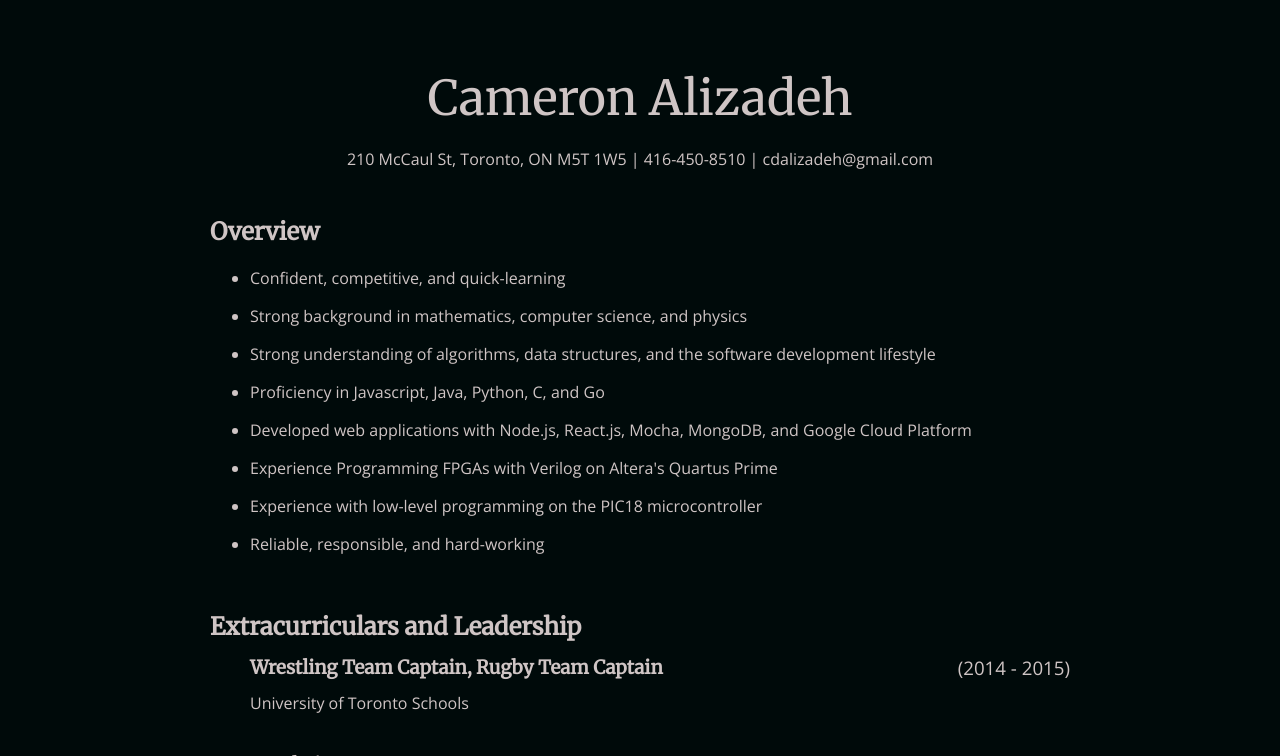
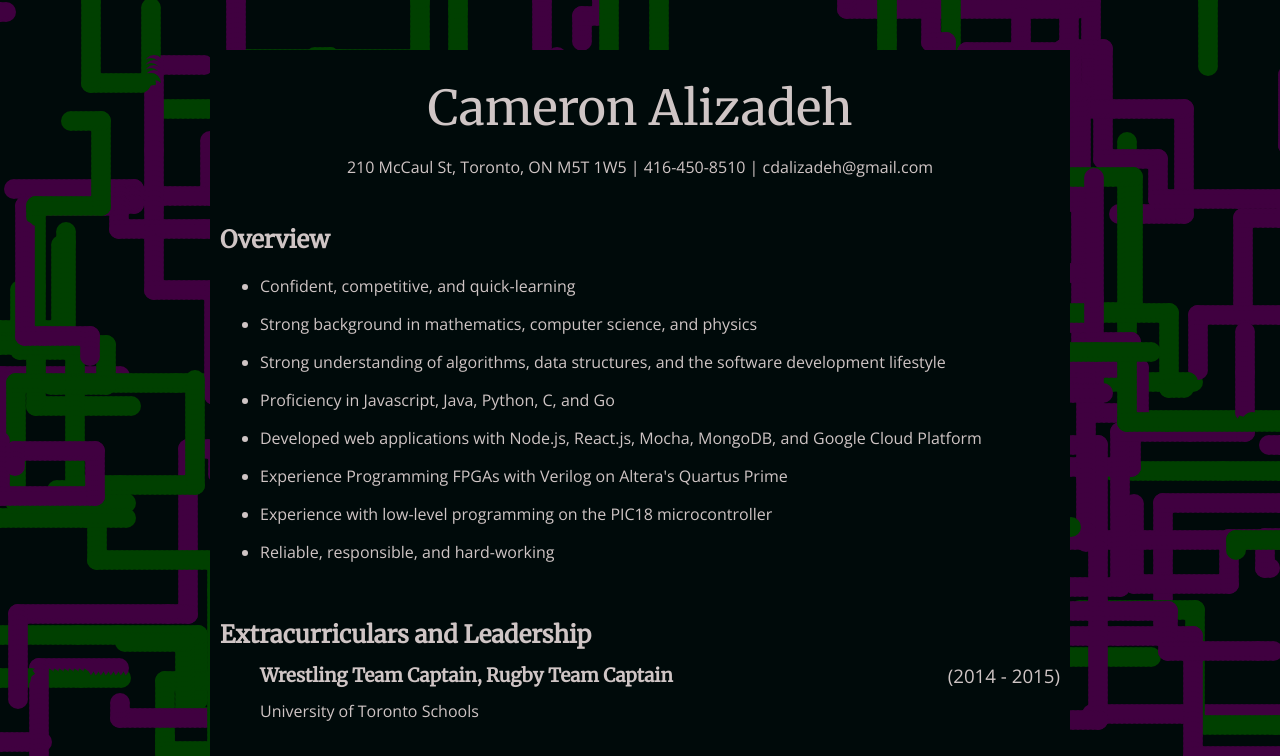
Before and after one commit to amyfreeman/cdalizadeh.ca, a website: page public/resume.html in a window 1280 px wide. Shown: the top 756 px of the page. Drawn offline with nearby package versions, Linux system fonts and the light colour scheme.

Commit message:
add pipes to resume page

```diff
--- a/public/resume.html
+++ b/public/resume.html
@@ -7,7 +7,8 @@
     <link href="https://fonts.googleapis.com/css?family=Open+Sans|Merriweather" rel="stylesheet">
   </head>
   <body>
-    <div>
+    <canvas id="back"></canvas>
+    <div class="main">
         <h1>Cameron Alizadeh</h1>
         <p class="subtitle">210 McCaul St, Toronto, ON M5T 1W5 | 416-450-8510 | cdalizadeh@gmail.com</p>
         <div class="section">
@@ -74,5 +75,104 @@
             </div>
         </div>
     </div>
+    <script>
+      //constants
+      var height = window.innerHeight;
+      var width = window.innerWidth;
+      var green = '#004000';
+      var pink = '#400040';
+      var step = 5;
+      var size = 10;
+      var delay = 50;
+      var changeRatio = 30;
+      var numPipes = 100;
+      var numIterations = 5000;
+
+      //classes
+      function Pipe () {
+        this.x = Math.floor(Math.random() * width);
+        this.y = Math.floor(Math.random() * height);
+        this.color;
+        var rand = Math.random();
+        if (rand < 1/2){
+          this.color = pink;
+        }
+        else {
+          this.color = green;
+        }
+        this.dir = Math.floor(Math.random() * 4);
+        this.step = step;
+        this.size = size;
+        this.dirTime = 0;
+      }
+      Pipe.prototype.move = function() {
+        var dir = this.dir;
+        if (dir == 0){
+          this.x = this.x + this.step;
+        }
+        else if (dir == 1){
+          this.y = this.y + this.step;
+        }
+        else if (dir == 2){
+          this.x = this.x - this.step;
+        }
+        else{
+          this.y = this.y - this.step;
+        }
+      }
+
+      Pipe.prototype.changeDir = function() {
+        var newDir = Math.floor(Math.random() * 4);
+        while (newDir != this.dir && Math.abs(newDir - this.dir) == 2){
+          var newDir = Math.floor(Math.random() * 4);
+        }
+        this.dir = newDir;
+      }
+
+      Pipe.prototype.adjust = function() {
+        if (Math.random() < this.dirTime / 200) {
+          this.dirTime = 0;
+          this.changeDir();
+        }
+        else{
+          this.dirTime++;
+          this.move();
+        }
+      }
+
+      Pipe.prototype.draw = function() {
+        ctx.fillStyle = this.color;
+        ctx.beginPath();
+        ctx.arc(this.x, this.y, this.size, 0, 2 * Math.PI);
+        ctx.fill();
+      }
+
+      //main
+      var canvas;
+      var ctx;
+
+      initCanvas();
+      var pipes = [];
+      for (var i = 0; i < numPipes; i++){
+        pipes.push(new Pipe(i));
+      }
+      for (var i = 0 ; i < numIterations; i++){
+        setTimeout(timeStep, i * delay);
+      }
+
+      function timeStep() {
+        for (var j = 0; j < pipes.length; j++){
+          pipes[j].draw();
+          pipes[j].adjust();
+        }
+      }
+
+      function initCanvas() {
+        canvas = document.querySelector("#back");
+        ctx = canvas.getContext("2d");
+        ctx.canvas.width  = width;
+        ctx.canvas.height = height;
+      }
+    </script>
   </body>
 </html>
--- a/public/style-index.css
+++ b/public/style-index.css
@@ -24,8 +24,9 @@ html {
 h1 {
   font-family: 'Roboto Slab', serif;
   font-size: 5em;
-  line-height: 0.5em;
   font-weight: normal;
+  margin-bottom: 20px;
+  margin-top: 20px;
 }
 
 .skew {
--- a/public/style-resume.css
+++ b/public/style-resume.css
@@ -8,6 +8,18 @@ body {
   font-size: 1em;
 }
 
+canvas {
+  position:fixed;
+  top:0;
+  left:0;
+  z-index:-1;
+}
+
+.main {
+  background-color: #000A0A;
+  padding: 10px;
+}
+
 h1, h2, h3, h4, h5 {
   font-family: 'Merriweather', serif;
 }
@@ -15,8 +27,9 @@ h1, h2, h3, h4, h5 {
 h1 {
   font-size: 3em;
   text-align: center;
-  line-height: 0.7em;
   font-weight: normal;
+  margin-bottom: 18px;
+  margin-top: 18px;
 }
 
 h2 {
```
